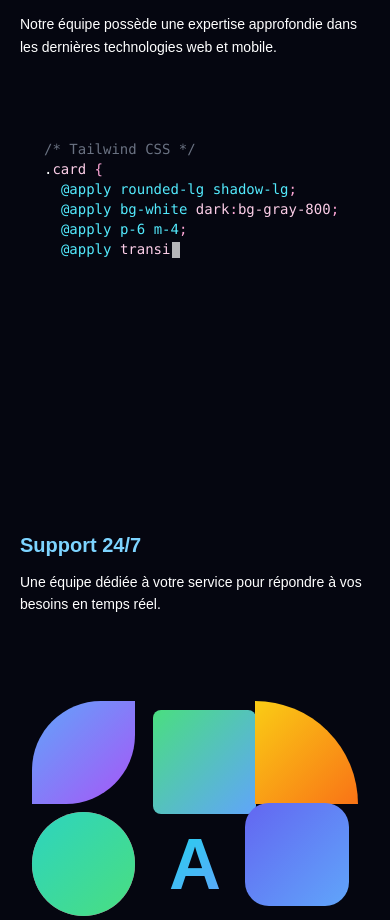
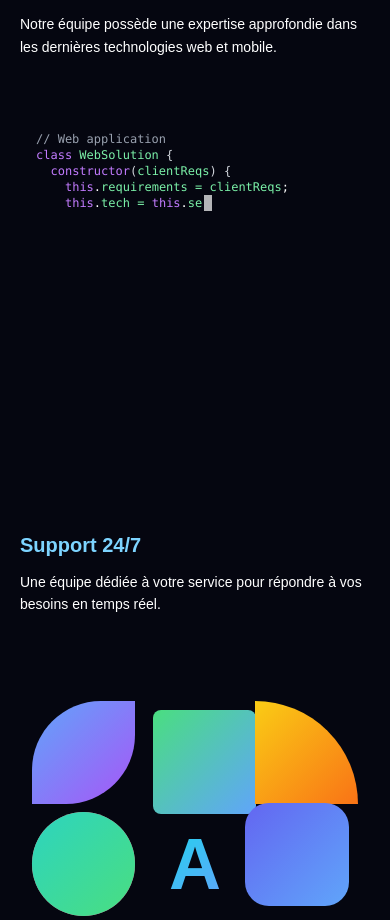
Before and after one commit to IlanDeVinci/mousequetaire-site, a Next.js app: page /nosservices in a window 390 px wide. Shown: the part 1811-2731 px from the top of the page. Built offline with nearby package versions, Linux system fonts and the light colour scheme.

Commit message:
Update page.js

```diff
--- a/app/nosservices/page.js
+++ b/app/nosservices/page.js
@@ -75,7 +75,7 @@ const SvgBubblesAnimation = () => {
           />
           <div className="absolute">
             <div
-              className={`transition-all duration-700 translate-x-1/3 -scale-x-100 ${
+              className={`transition-all duration-700 sm:translate-x-[50px] translate-x-[20px] -scale-x-100 ${
                 visibleBubble === 1
                   ? "opacity-100 translate-y-0"
                   : "opacity-0 translate-y-1/2"
@@ -92,7 +92,7 @@ const SvgBubblesAnimation = () => {
           </div>
           <div className="absolute">
             <div
-              className={`transition-all duration-700 translate-x-[150%] -scale-x-100 ${
+              className={`transition-all duration-700 sm:translate-x-[150%] translate-x-[75%] -scale-x-100 ${
                 visibleBubble === 2
                   ? "opacity-100 translate-y-0"
                   : "opacity-0 translate-y-1/2"
@@ -109,7 +109,7 @@ const SvgBubblesAnimation = () => {
           </div>
           <div className="absolute">
             <div
-              className={`transition-all duration-700 translate-x-[100%] ${
+              className={`transition-all duration-700 sm:translate-x-[100%] translate-x-[60%] ${
                 visibleBubble === 3
                   ? "opacity-100 translate-y-1/4"
                   : "opacity-0 translate-y-1/2"
@@ -135,6 +135,8 @@ const TypewriterAnimation = () => {
   const [text, setText] = useState("");
   const [snippetIndex, setSnippetIndex] = useState(0);
   const [isTypingComplete, setIsTypingComplete] = useState(false); // Track if typing is done
+  const [snippetOrder, setSnippetOrder] = useState([]); // Store the randomized order of snippets
+  const [currentOrderIndex, setCurrentOrderIndex] = useState(0); // Track position in the order
   const codeSnippets = [
     `// Support monitoring
 function support24_7() {
@@ -784,6 +786,39 @@ class WebSolution {
     }
   };
 
+  // Generate a randomized order on component mount
+  useEffect(() => {
+    // Create an array of indices and shuffle it
+    const indices = Array.from({ length: codeSnippets.length }, (_, i) => i);
+    const shuffled = [...indices];
+
+    // Fisher-Yates shuffle algorithm
+    for (let i = shuffled.length - 1; i > 0; i--) {
+      const j = Math.floor(Math.random() * (i + 1));
+      [shuffled[i], shuffled[j]] = [shuffled[j], shuffled[i]];
+    }
+
+    setSnippetOrder(shuffled);
+    setSnippetIndex(shuffled[0]); // Set initial snippet from the shuffled order
+  }, []);
+
+  // Add blinking cursor animation to Tailwind
+  useEffect(() => {
+    // Add keyframes for blinking cursor if they don't exist yet
+    if (!document.querySelector("style#blink-animation")) {
+      const style = document.createElement("style");
+      style.id = "blink-animation";
+      style.textContent = `
+        @keyframes blink {
+          0%, 100% { opacity: 1; }
+          50% { opacity: 0; }
+        }
+      `;
+      document.head.appendChild(style);
+    }
+  }, []);
+
+  // Typing effect implementation with snippets following the randomized order
   useEffect(() => {
     let i = 0;
     setIsTypingComplete(false);
@@ -819,15 +854,16 @@ class WebSolution {
           setText("");
           i = 0;
           setIsTypingComplete(false); // Reset for next snippet
-          // Choose a random snippet instead of sequential rotation
-          const randomIndex = Math.floor(Math.random() * codeSnippets.length);
-          setSnippetIndex(randomIndex);
+
+          // Move to next snippet in the predetermined order
+          const nextOrderIndex = (currentOrderIndex + 1) % snippetOrder.length;
+          setCurrentOrderIndex(nextOrderIndex);
+          setSnippetIndex(snippetOrder[nextOrderIndex]);
         }, 3000);
       }
     }, speed);
-
     return () => clearInterval(typing);
-  }, [fullText, text.length === 0]);
+  }, [fullText, text.length == 0, snippetOrder, currentOrderIndex]);
 
   // Add blinking cursor animation to Tailwind
   useEffect(() => {
@@ -845,19 +881,15 @@ class WebSolution {
     }
   }, []);
 
-  // Set initial snippet randomly on component mount
-  useEffect(() => {
-    const randomIndex = Math.floor(Math.random() * codeSnippets.length);
-    setSnippetIndex(randomIndex);
-  }, []);
+  // Remove the individual random snippet selection function since we're now using the predetermined order
 
   return (
     <div className="absolute inset-0 flex items-center justify-center bg-transparent rounded-xl overflow-hidden">
       <div className="bg-transparent p-4 rounded-lg shadow-lg w-full max-w-lg h-full flex items-center justify-center">
         <div className="w-full h-full overflow-hidden flex items-center justify-center">
-          <pre className="text-sm md:text-base lg:text-lg p-4 font-mono bg-transparent max-h-full w-full">
+          <pre className="text-xs sm:text-sm md:text-base lg:text-lg p-2 sm:p-4 font-mono bg-transparent max-h-full w-full">
             <div className="h-full overflow-hidden flex flex-col justify-center">
-              <code className="block max-w-full h-[400px]">
+              <code className="block max-w-full h-[400px] text-[12px] xs:text-xs sm:text-sm md:text-base">
                 {processedText()}
               </code>
             </div>
```
